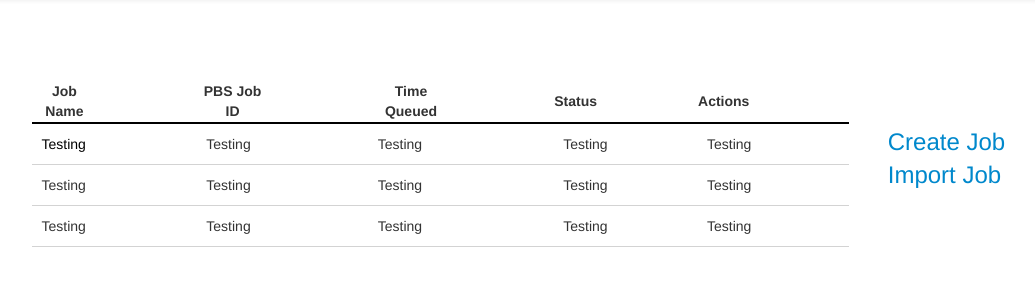
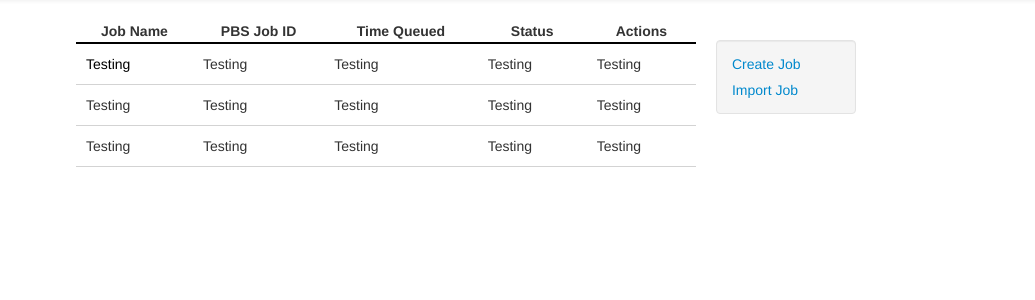
Before and after one commit to ttsun/tough_mockup, a Django app: page /input/ in a window 1280 px wide. Shown: the part 42-342 px from the top of the page, without its empty margins (94-1129 px from the left). Run offline with Django 3.2, Linux system fonts and the light colour scheme.

Commit message:
made wells for buttnos in job_control and changed to container

```diff
--- a/static/css/main.css
+++ b/static/css/main.css
@@ -7,13 +7,11 @@
 .login:hover{
     text-decoration: none;
 }
-table{
-    padding:50px;
-}
 th{
     border-bottom:2px solid black;
-    padding-right:100px;
-
+}
+table{
+    width:100%;
 }
 td{
     border-bottom:1px solid lightgray;
@@ -22,13 +20,6 @@ td{
 tr:hover{
     opacity:0.8;
     color:black;
-}
-.nav-pills{
-    font-size: 24px;
-    padding-top:45px;
-}
-.top{
-    font-size: 24px;
 }
 .row-fluid{
     padding-bottom: 50px;
@@ -43,3 +34,7 @@ tr:hover{
 h2{
     color:steelblue;
 }
+.well{
+    margin-top:20px;
+    padding:10px 0;
+}
--- a/templates/base.html
+++ b/templates/base.html
@@ -36,7 +36,7 @@
 		</div>
 	</div>
 
-	<div class = "container-fluid" style="padding-top:60px">
+	<div class = "container">
 		{% block content%}
 
 		{% endblock content%}
--- a/templates/job_control.html
+++ b/templates/job_control.html
@@ -2,7 +2,7 @@
 
 {% block content %}
     <div class = "row-fluid">
-        <div class = "span8 offset1">
+        <div class = "span8">
             <table>
                 <thead>
                     <tr>
@@ -36,8 +36,8 @@
                 </tr>
             </table>
         </div>
-        <div class = "span2">
-            <ul class = "nav nav-pills nav-stacked">
+        <div class = "span2 well">
+            <ul class = "nav nav-list">
                 <li><a href="/input/create">Create Job</a></li>
                 <li><a href="#">Import Job</a></li>
             </ul>
```
